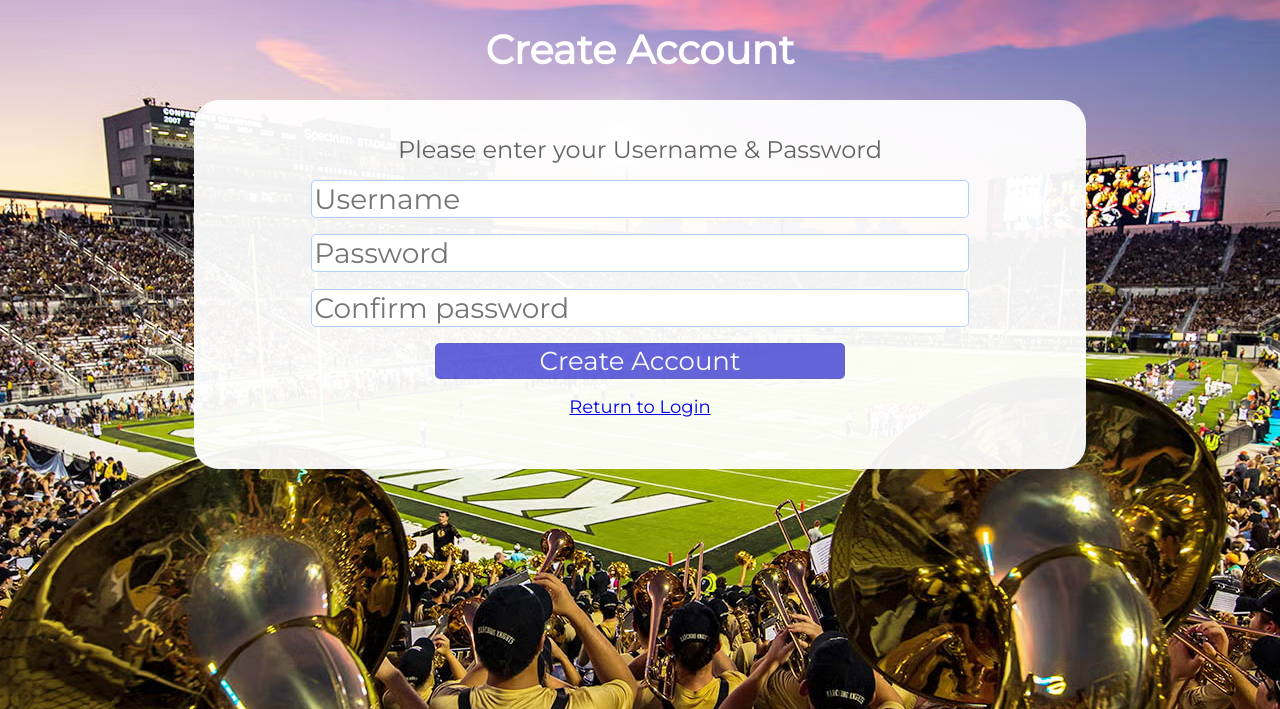
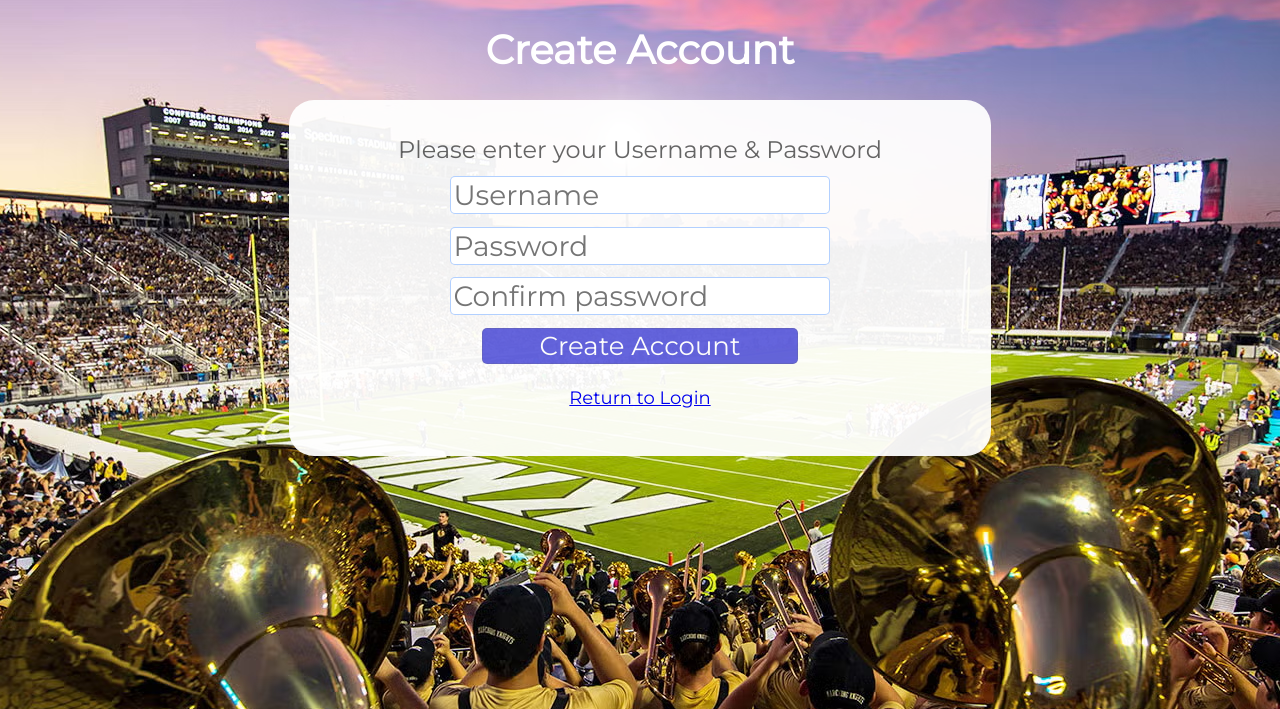
Before and after one commit to ThomasWins/COP4331LAMPstack, a PHP site: page /createAccount.html in a window 1280 px wide. Shown: the top 709 px of the page. Run offline with PHP 8.4, Linux system fonts and the light colour scheme.

Commit message:
Changed some css for login and createAccount pages

```diff
--- a/htdocs/css/login.css
+++ b/htdocs/css/login.css
@@ -20,7 +20,8 @@ body {
 #loginDiv {
     font-size: 30px;
     border-radius: 25px;
-    width: 65%;
+    width: 50%;
+    min-width: 500px;
     height:auto;
     margin:auto;
     padding: 35px;
@@ -46,6 +47,7 @@ body {
     border: 1px solid rgba(0, 0, 0, 0.2);
     width: 50%;
     background-color: rgb(0,0,200);
+    margin-bottom: 10px;
     opacity:60%;
     font-family: 'Montserrat', sans-serif;
     transition: all ease-in-out .2s;
@@ -63,7 +65,7 @@ input[type="password"] {
     border-radius: 5px;
     border: 1.5px solid rgba(0, 100, 255, 0.3);
     text-align: left;
-    width: 80%;
+    width: 60%;
     margin-bottom: 2%;
     font-family: 'Montserrat', sans-serif;
 }
```
